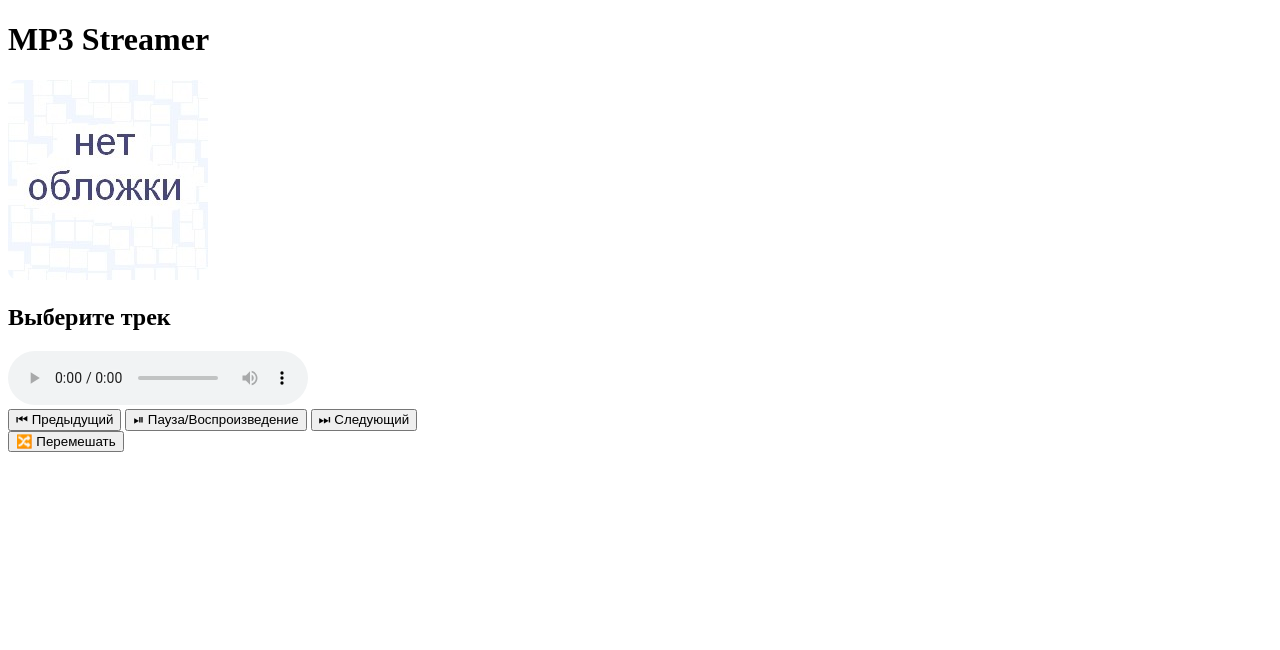
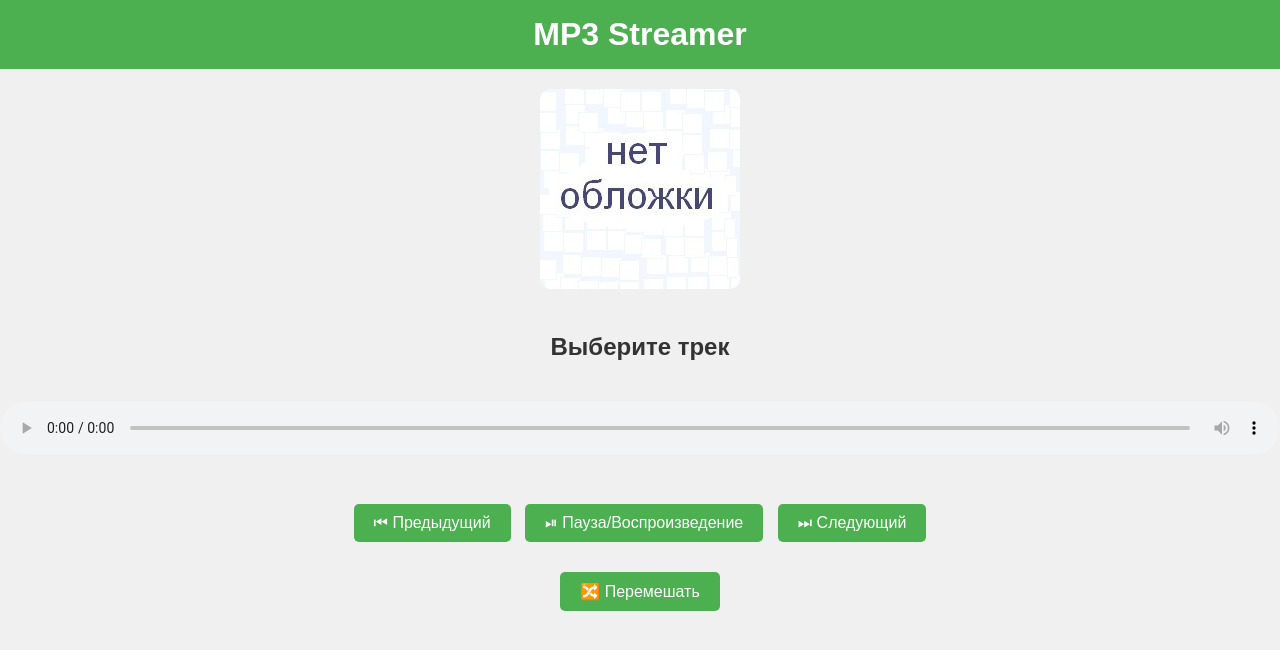
Before and after one commit to iwizard7/livestreammusic, a Flask app: page / in a window 1280 px wide. Shown: the top 650 px of the page. Run offline with Flask 3, Linux system fonts and the light colour scheme; data that the repository does not hold is empty; parts of the project's set-up code (start-up, migrations or seed data) failed here and were passed over.

Commit message:
Изменение вида главной страницы плеера

```diff
--- a/templates/index.html
+++ b/templates/index.html
@@ -5,23 +5,77 @@
     <meta name="viewport" content="width=device-width, initial-scale=1.0">
     <title>MP3 Streamer</title>
     <style>
+        body {
+            font-family: Arial, sans-serif;
+            background-color: #f0f0f0;
+            color: #333;
+            text-align: center;
+            margin: 0;
+            padding: 0;
+        }
+        header {
+            background-color: #4CAF50;
+            color: white;
+            padding: 1em 0;
+        }
+        h1 {
+            margin: 0;
+        }
         img {
             width: 200px;
             height: 200px;
             object-fit: cover;
             border-radius: 10px;
+            margin: 20px 0;
+        }
+        audio {
+            width: 100%;
+            margin: 20px 0;
+        }
+        .controls, .tracklist {
+            margin: 20px 0;
+        }
+        button {
+            background-color: #4CAF50;
+            color: white;
+            border: none;
+            padding: 10px 20px;
+            margin: 5px;
+            border-radius: 5px;
+            cursor: pointer;
+            font-size: 16px;
+        }
+        button:hover {
+            background-color: #45a049;
+        }
+        ul {
+            list-style-type: none;
+            padding: 0;
+        }
+        li {
+            padding: 10px;
+            margin: 5px 0;
+            background-color: white;
+            border: 1px solid #ddd;
+            border-radius: 5px;
+            cursor: pointer;
+        }
+        li:hover {
+            background-color: #f1f1f1;
         }
     </style>
 </head>
 <body>
-    <h1>MP3 Streamer</h1>
+    <header>
+        <h1>MP3 Streamer</h1>
+    </header>
 
     <img id="cover" src="static/default.jpg" alt="Обложка альбома">
     <h2 id="current-track">Выберите трек</h2>
 
     <audio id="player" controls></audio>
 
-    <div>
+    <div class="controls">
         <button onclick="prevTrack()">⏮ Предыдущий</button>
         <button onclick="togglePlayPause()">⏯ Пауза/Воспроизведение</button>
         <button onclick="nextTrack()">⏭ Следующий</button>
@@ -29,7 +83,7 @@
 
     <button onclick="shuffle()">🔀 Перемешать</button>
 
-    <ul id="tracklist"></ul>
+    <ul id="tracklist" class="tracklist"></ul>
 
     <script>
         let tracks = [];
```
